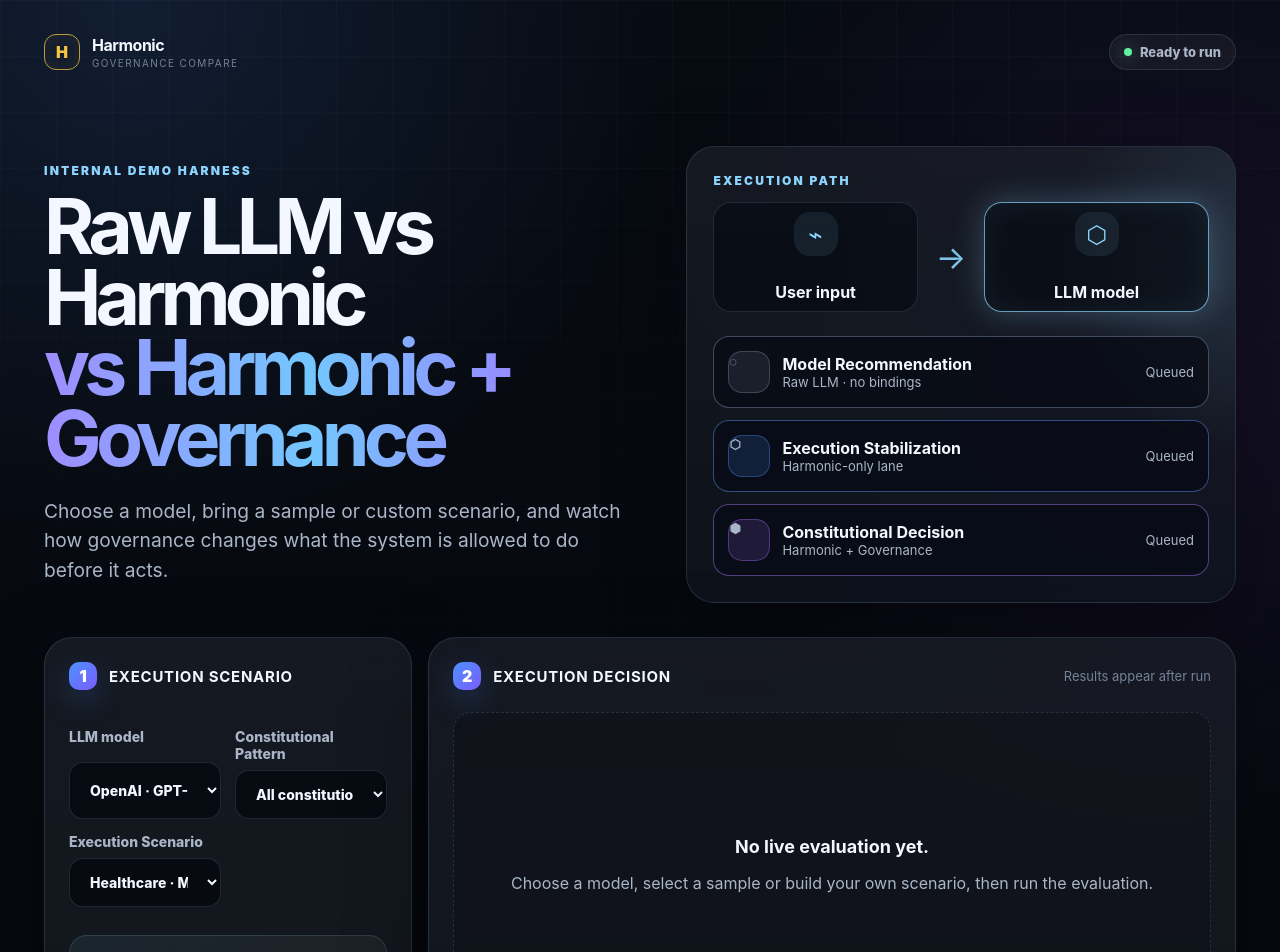
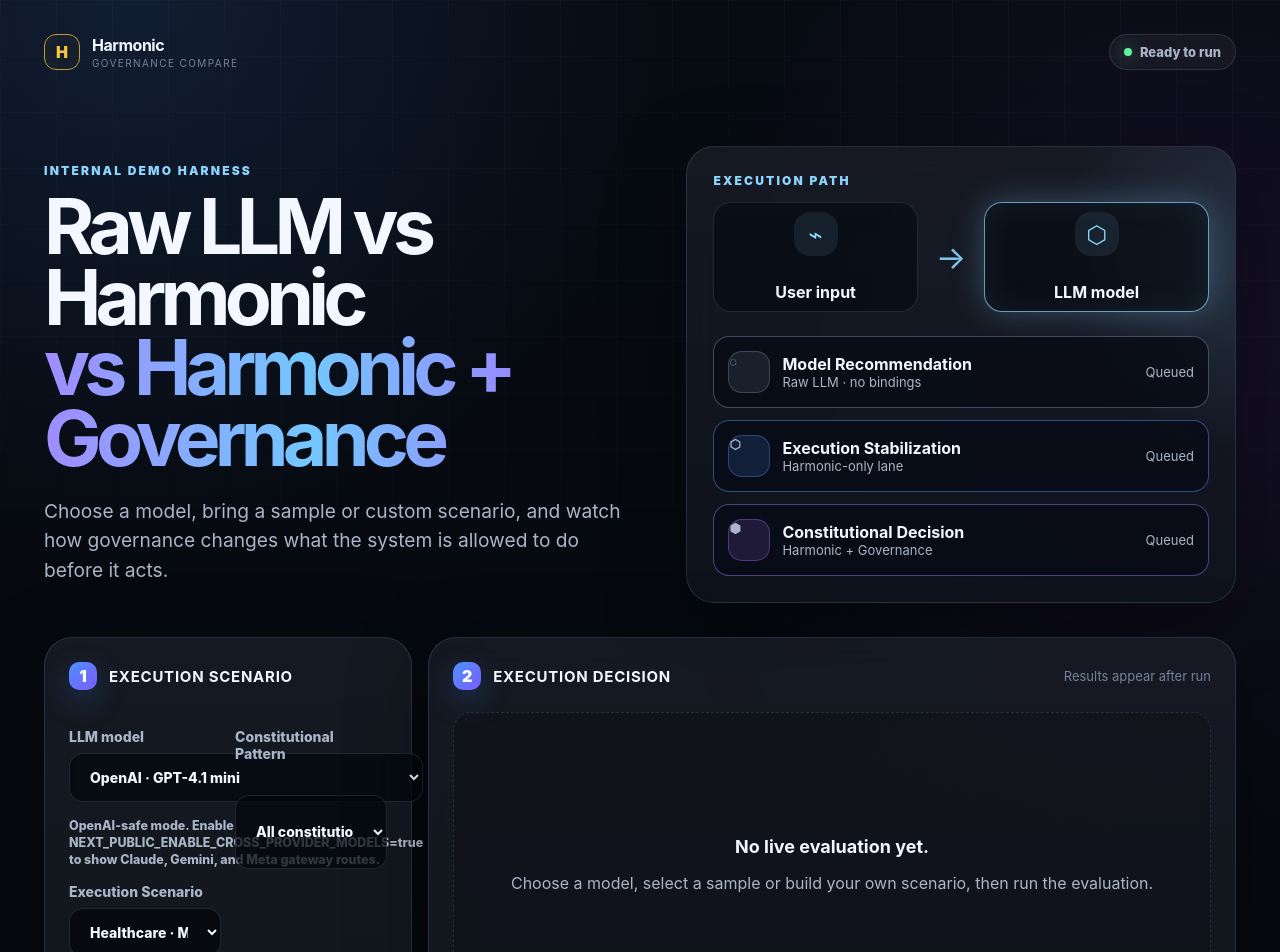
Before and after one commit to zlomke76-del/harmonic-governance-compare, a Next.js app: page / in a window 1280 px wide. Shown: the top 952 px of the page. Built offline with nearby package versions, Linux system fonts and the light colour scheme.

Commit message:
Add files via upload

```diff
--- a/app/page.tsx
+++ b/app/page.tsx
@@ -54,13 +54,22 @@
 
 const PATTERN_ALL = "All constitutional patterns";
 
-const MODEL_OPTIONS = [
+const OPENAI_MODEL_OPTIONS = [
   { id: "openai/gpt-4.1-mini", label: "GPT-4.1 mini", provider: "OpenAI", note: "Fast default" },
-  { id: "openai/gpt-4.1", label: "GPT-4.1", provider: "OpenAI", note: "Stronger reasoning" },
-  { id: "anthropic/claude-3-5-sonnet", label: "Claude Sonnet", provider: "Anthropic", note: "Gateway route" },
-  { id: "google/gemini-2.5-flash", label: "Gemini Flash", provider: "Google", note: "Gateway route" },
-  { id: "meta/llama-3.1-70b-instruct", label: "Llama 70B", provider: "Open model", note: "Gateway route" }
+  { id: "openai/gpt-4.1", label: "GPT-4.1", provider: "OpenAI", note: "Stronger reasoning" }
 ];
+
+const GATEWAY_MODEL_OPTIONS = [
+  { id: "anthropic/claude-sonnet-4.5", label: "Claude Sonnet 4.5", provider: "Anthropic", note: "Requires Vercel AI Gateway" },
+  { id: "google/gemini-2.5-flash", label: "Gemini 2.5 Flash", provider: "Google", note: "Requires Vercel AI Gateway" },
+  { id: "meta/llama-3.3-70b-instruct", label: "Llama 3.3 70B", provider: "Meta", note: "Requires Vercel AI Gateway" }
+];
+
+const CROSS_PROVIDER_MODELS_ENABLED = process.env.NEXT_PUBLIC_ENABLE_CROSS_PROVIDER_MODELS === "true";
+
+const MODEL_OPTIONS = CROSS_PROVIDER_MODELS_ENABLED
+  ? [...OPENAI_MODEL_OPTIONS, ...GATEWAY_MODEL_OPTIONS]
+  : OPENAI_MODEL_OPTIONS;
 
 function decisionText(decision: GovernanceDecision): string {
   if (decision === "ALLOW") return "Allow";
@@ -824,6 +833,11 @@
                   </option>
                 ))}
               </select>
+              <span className="fieldHint">
+                {CROSS_PROVIDER_MODELS_ENABLED
+                  ? "Cross-provider models require Vercel AI Gateway access for each selected route."
+                  : "OpenAI-safe mode. Enable NEXT_PUBLIC_ENABLE_CROSS_PROVIDER_MODELS=true to show Claude, Gemini, and Meta gateway routes."}
+              </span>
             </label>
 
             <label>
--- a/app/styles.css
+++ b/app/styles.css
@@ -1386,3 +1386,11 @@
   font-weight: 900;
   letter-spacing: 0.03em;
 }
+
+.fieldHint {
+  display: block;
+  margin-top: 8px;
+  color: var(--muted);
+  font-size: 0.78rem;
+  line-height: 1.35;
+}
```
